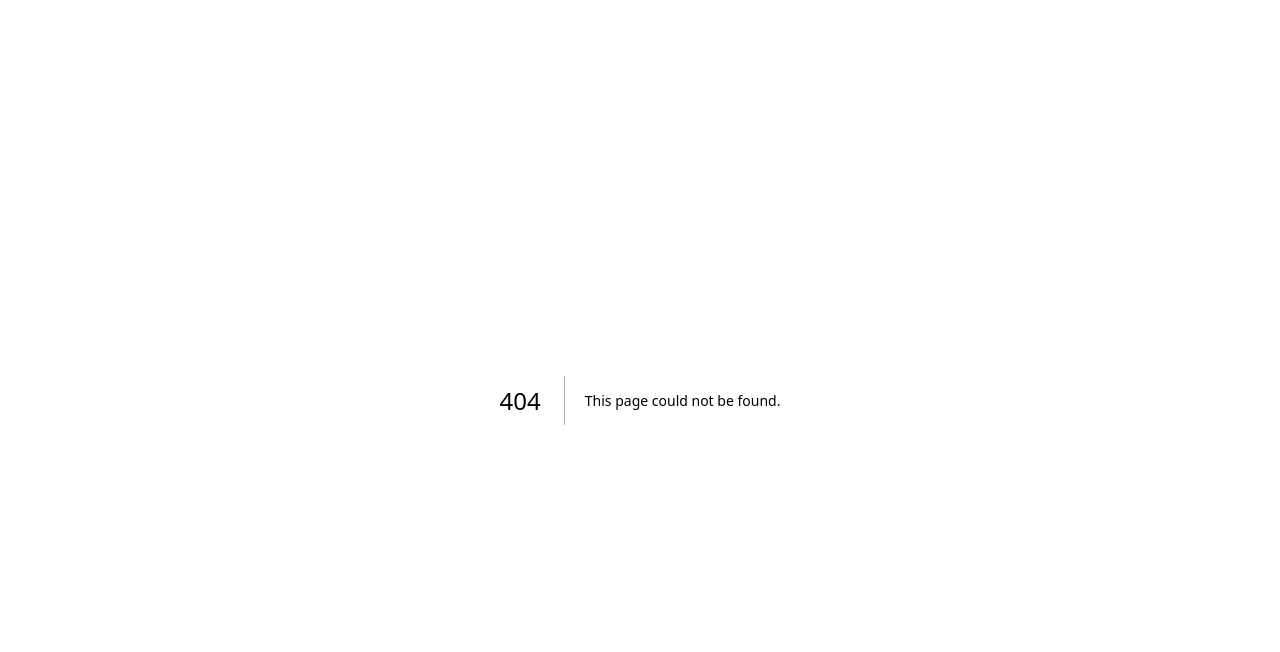
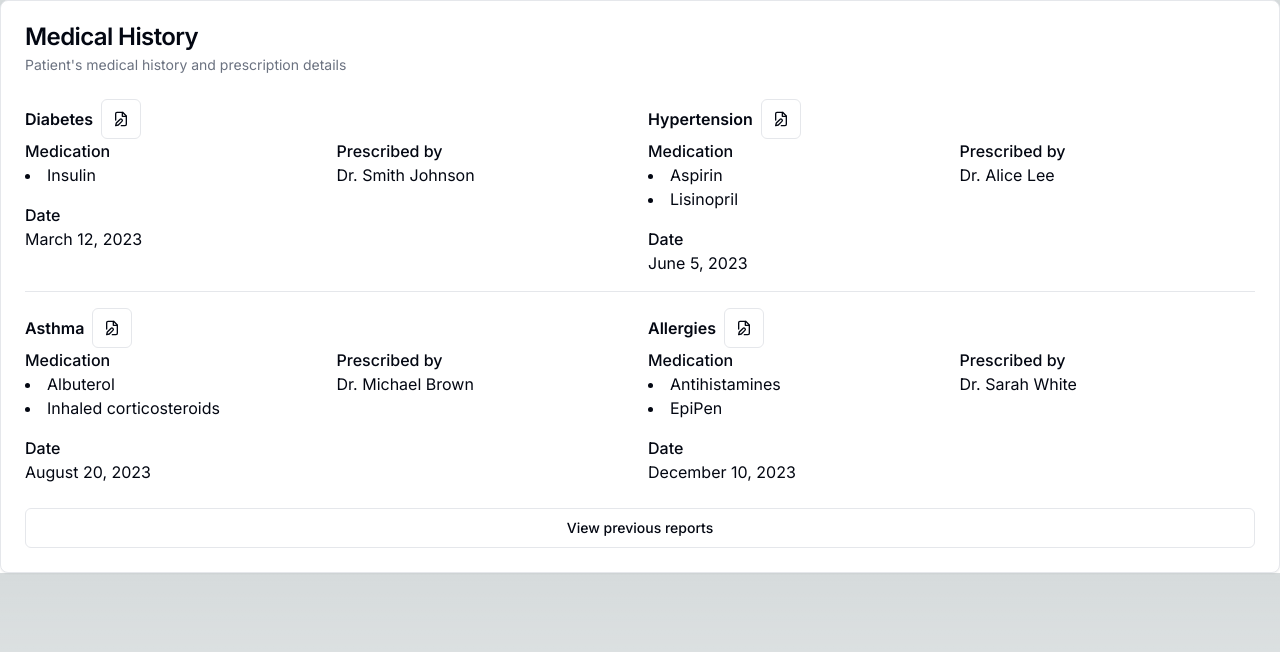
Before and after one commit to jatinsahijwani/healthcare, a Next.js app: page /medical-history in a window 1280 px wide. Before the commit this address had no page. Shown: the top 652 px of the page. Built offline with nearby package versions, Linux system fonts and the light colour scheme.

Commit message:
medical history card

```diff
--- /dev/null
+++ b/app/medical-history/page.tsx
@@ -0,0 +1,10 @@
+import { MedicalHistoryCard } from "@/components/medical-history-card";
+
+export default function Page()
+{
+    return (
+        <>
+        <MedicalHistoryCard />
+        </>
+    )
+}
--- a/components/kidney-form.tsx
+++ b/components/kidney-form.tsx
@@ -63,34 +63,19 @@ export function KidneyForm() {
               <Label className="text-white" htmlFor="history">
                 Medical History
               </Label>
-              <Textarea
-                className="bg-white text-gray-800 rounded-md p-2"
-                id="history"
-                placeholder="Enter the patient's medical history"
-                required
-              />
+              <Input className="bg-white text-gray-800 rounded-md p-2" id="gender" placeholder="Gender" required />
             </div>
             <div className="space-y-2">
               <Label className="text-white" htmlFor="symptoms">
                 Symptoms
               </Label>
-              <Textarea
-                className="bg-white text-gray-800 rounded-md p-2"
-                id="symptoms"
-                placeholder="Enter the patient's symptoms"
-                required
-              />
+              <Input className="bg-white text-gray-800 rounded-md p-2" id="gender" placeholder="Gender" required />
             </div>
             <div className="space-y-2">
               <Label className="text-white" htmlFor="tests">
                 Test Results
               </Label>
-              <Textarea
-                className="bg-white text-gray-800 rounded-md p-2"
-                id="tests"
-                placeholder="Enter any relevant test results"
-                required
-              />
+              <Input className="bg-white text-gray-800 rounded-md p-2" id="gender" placeholder="Gender" required />
             </div>
           </div>
           <Button className="w-full bg-white text-purple-500 hover:bg-purple-500 hover:text-white">Assess Risk</Button>
--- /dev/null
+++ b/components/medical-history-card.tsx
@@ -0,0 +1,175 @@
+/**
+* This code was generated by v0 by Vercel.
+* @see https://v0.dev/t/PoX8eSuMeUg
+* Documentation: https://v0.dev/docs#integrating-generated-code-into-your-nextjs-app
+*/
+
+/** Add fonts into your Next.js project:
+
+import { Inter } from 'next/font/google'
+import { Inter } from 'next/font/google'
+
+inter({
+  subsets: ['latin'],
+  display: 'swap',
+})
+
+inter({
+  subsets: ['latin'],
+  display: 'swap',
+})
+
+To read more about using these font, please visit the Next.js documentation:
+- App Directory: https://nextjs.org/docs/app/building-your-application/optimizing/fonts
+- Pages Directory: https://nextjs.org/docs/pages/building-your-application/optimizing/fonts
+**/
+import { CardTitle, CardDescription, CardHeader, CardContent, CardFooter, Card } from "@/components/ui/card"
+import { Button } from "@/components/ui/button"
+import { Separator } from "@/components/ui/separator"
+
+export function MedicalHistoryCard() {
+  return (
+    <Card key="1">
+      <CardHeader>
+        <CardTitle>Medical History</CardTitle>
+        <CardDescription>Patient's medical history and prescription details</CardDescription>
+      </CardHeader>
+      <CardContent className="space-y-4">
+        <div className="grid grid-cols-1 md:grid-cols-2 gap-4">
+          <div className="border-black">
+            <div className="flex items-center gap-2">
+              <h3 className="font-semibold">Diabetes</h3>
+              <Button size="icon" variant="outline">
+                <FileEditIcon className="h-4 w-4" />
+                <span className="sr-only">Edit</span>
+              </Button>
+            </div>
+            <div className="grid grid-cols-1 md:grid-cols-2 gap-4">
+              <div>
+                <h4 className="font-medium">Medication</h4>
+                <ul className="list-disc list-inside">
+                  <li>Insulin</li>
+                </ul>
+              </div>
+              <div>
+                <h4 className="font-medium">Prescribed by</h4>
+                <p>Dr. Smith Johnson</p>
+              </div>
+              <div>
+                <h4 className="font-medium">Date</h4>
+                <p>March 12, 2023</p>
+              </div>
+            </div>
+          </div>
+          <div>
+            <div className="flex items-center gap-2">
+              <h3 className="font-semibold">Hypertension</h3>
+              <Button size="icon" variant="outline">
+                <FileEditIcon className="h-4 w-4" />
+                <span className="sr-only">Edit</span>
+              </Button>
+            </div>
+            <div className="grid grid-cols-1 md:grid-cols-2 gap-4">
+              <div>
+                <h4 className="font-medium">Medication</h4>
+                <ul className="list-disc list-inside">
+                  <li>Aspirin</li>
+                  <li>Lisinopril</li>
+                </ul>
+              </div>
+              <div>
+                <h4 className="font-medium">Prescribed by</h4>
+                <p>Dr. Alice Lee</p>
+              </div>
+              <div>
+                <h4 className="font-medium">Date</h4>
+                <p>June 5, 2023</p>
+              </div>
+            </div>
+          </div>
+        </div>
+        <Separator className="my-4" />
+        <div className="grid grid-cols-1 md:grid-cols-2 gap-4">
+          <div>
+            <div className="flex items-center gap-2">
+              <h3 className="font-semibold">Asthma</h3>
+              <Button size="icon" variant="outline">
+                <FileEditIcon className="h-4 w-4" />
+                <span className="sr-only">Edit</span>
+              </Button>
+            </div>
+            <div className="grid grid-cols-1 md:grid-cols-2 gap-4">
+              <div>
+                <h4 className="font-medium">Medication</h4>
+                <ul className="list-disc list-inside">
+                  <li>Albuterol</li>
+                  <li>Inhaled corticosteroids</li>
+                </ul>
+              </div>
+              <div>
+                <h4 className="font-medium">Prescribed by</h4>
+                <p>Dr. Michael Brown</p>
+              </div>
+              <div>
+                <h4 className="font-medium">Date</h4>
+                <p>August 20, 2023</p>
+              </div>
+            </div>
+          </div>
+          <div>
+            <div className="flex items-center gap-2">
+              <h3 className="font-semibold">Allergies</h3>
+              <Button size="icon" variant="outline">
+                <FileEditIcon className="h-4 w-4" />
+                <span className="sr-only">Edit</span>
+              </Button>
+            </div>
+            <div className="grid grid-cols-1 md:grid-cols-2 gap-4">
+              <div>
+                <h4 className="font-medium">Medication</h4>
+                <ul className="list-disc list-inside">
+                  <li>Antihistamines</li>
+                  <li>EpiPen</li>
+                </ul>
+              </div>
+              <div>
+                <h4 className="font-medium">Prescribed by</h4>
+                <p>Dr. Sarah White</p>
+              </div>
+              <div>
+                <h4 className="font-medium">Date</h4>
+                <p>December 10, 2023</p>
+              </div>
+            </div>
+          </div>
+        </div>
+      </CardContent>
+      <CardFooter>
+        <Button className="w-full" variant="outline">
+          View previous reports
+        </Button>
+      </CardFooter>
+    </Card>
+  )
+}
+
+function FileEditIcon(props) {
+  return (
+    <svg
+      {...props}
+      xmlns="http://www.w3.org/2000/svg"
+      width="24"
+      height="24"
+      viewBox="0 0 24 24"
+      fill="none"
+      stroke="currentColor"
+      strokeWidth="2"
+      strokeLinecap="round"
+      strokeLinejoin="round"
+    >
+      <path d="M4 13.5V4a2 2 0 0 1 2-2h8.5L20 7.5V20a2 2 0 0 1-2 2h-5.5" />
+      <polyline points="14 2 14 8 20 8" />
+      <path d="M10.42 12.61a2.1 2.1 0 1 1 2.97 2.97L7.95 21 4 22l.99-3.95 5.43-5.44Z" />
+    </svg>
+  )
+}
```
